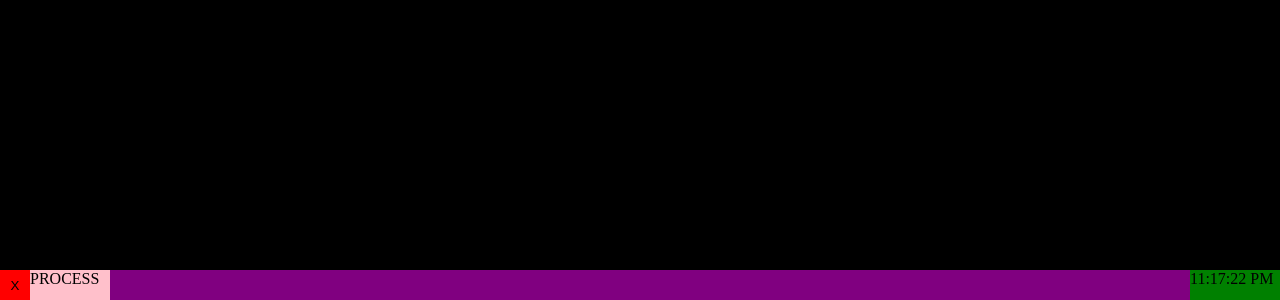
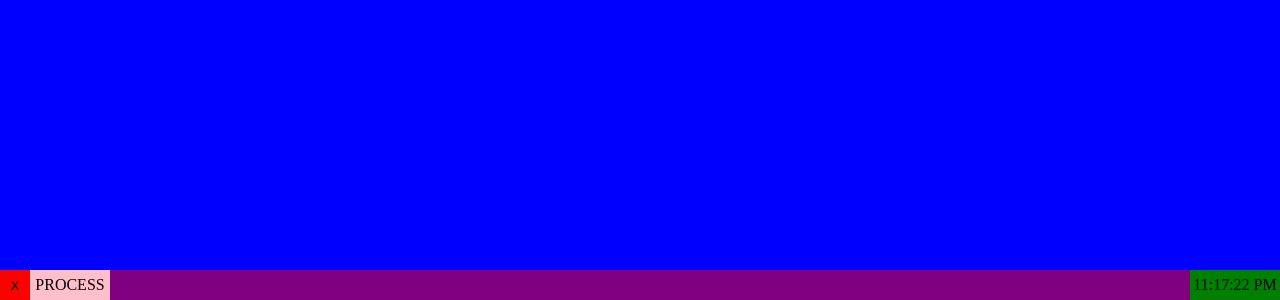
Before and after one commit to AironClarke/Nexus, a Next.js app: page / in a window 1280 px wide. Shown: the part 500-800 px from the top of the page. Built offline with nearby package versions, Linux system fonts and the light colour scheme.

Commit message:
Centering desktop items mockuo

```diff
--- a/styles/DefaultTheme.ts
+++ b/styles/DefaultTheme.ts
@@ -1,7 +1,7 @@
 import vantaWaves from 'utils/vantaWaves';
 
 const colors = {
-  background: '#000',
+  background: 'blue',
   primary: '#000',
   window: '#808080'
 };
--- a/styles/components/system/Taskbar/StyledClock.ts
+++ b/styles/components/system/Taskbar/StyledClock.ts
@@ -1,4 +1,10 @@
 import styled from 'styled-components';
+
+// const centered = `
+//   display: flex;
+//   place-content: center;
+//   place-items: center
+// `
 
 const StyledClock = styled.time`
   background-color: green;
@@ -6,5 +12,8 @@ const StyledClock = styled.time`
   width: ${({ theme }) => theme.sizes.clock.width};
   position: absolute;
   right: 0;
+  display: flex;
+  place-content: center;
+  place-items: center;
 `;
 export default StyledClock;
--- a/styles/components/system/Taskbar/StyledStartButton.ts
+++ b/styles/components/system/Taskbar/StyledStartButton.ts
@@ -6,6 +6,9 @@ const StyledStartButton = styled.button`
   width: ${({ theme }) => theme.sizes.startButton.width};
   position: absolute;
   left: 0;
+  display: flex;
+  place-content: center;
+  place-items: center;
 `;
 
 export default StyledStartButton;
--- a/styles/components/system/Taskbar/StyledTaskbarEntry.ts
+++ b/styles/components/system/Taskbar/StyledTaskbarEntry.ts
@@ -4,6 +4,9 @@ const StyledTaskbarEntry = styled.ol`
   background-color: pink;
   height: 100%;
   width: ${({ theme }) => theme.sizes.taskbar.entry.width};
+  display: flex;
+  place-content: center;
+  place-items: center;
 `;
 
 export default StyledTaskbarEntry;
```
